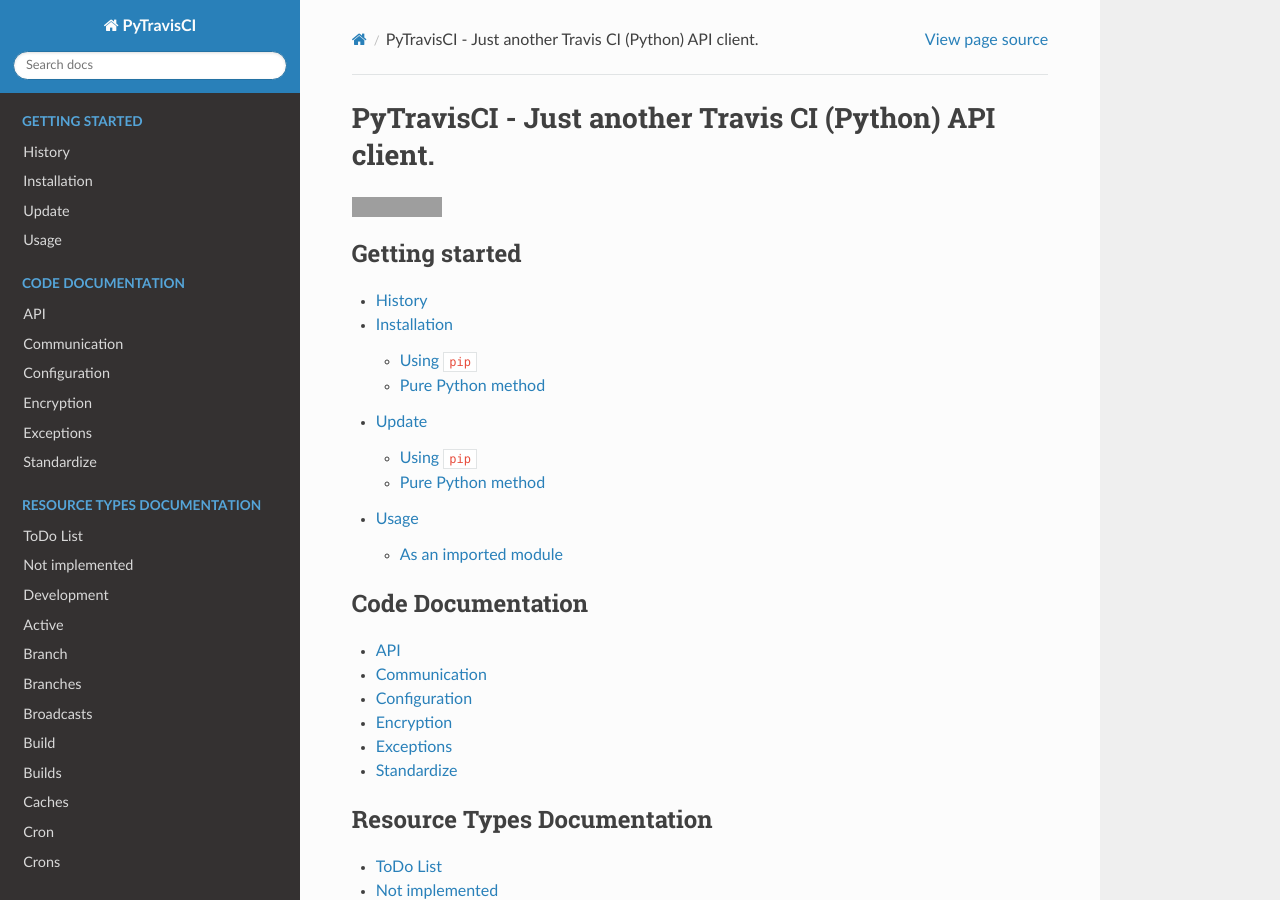
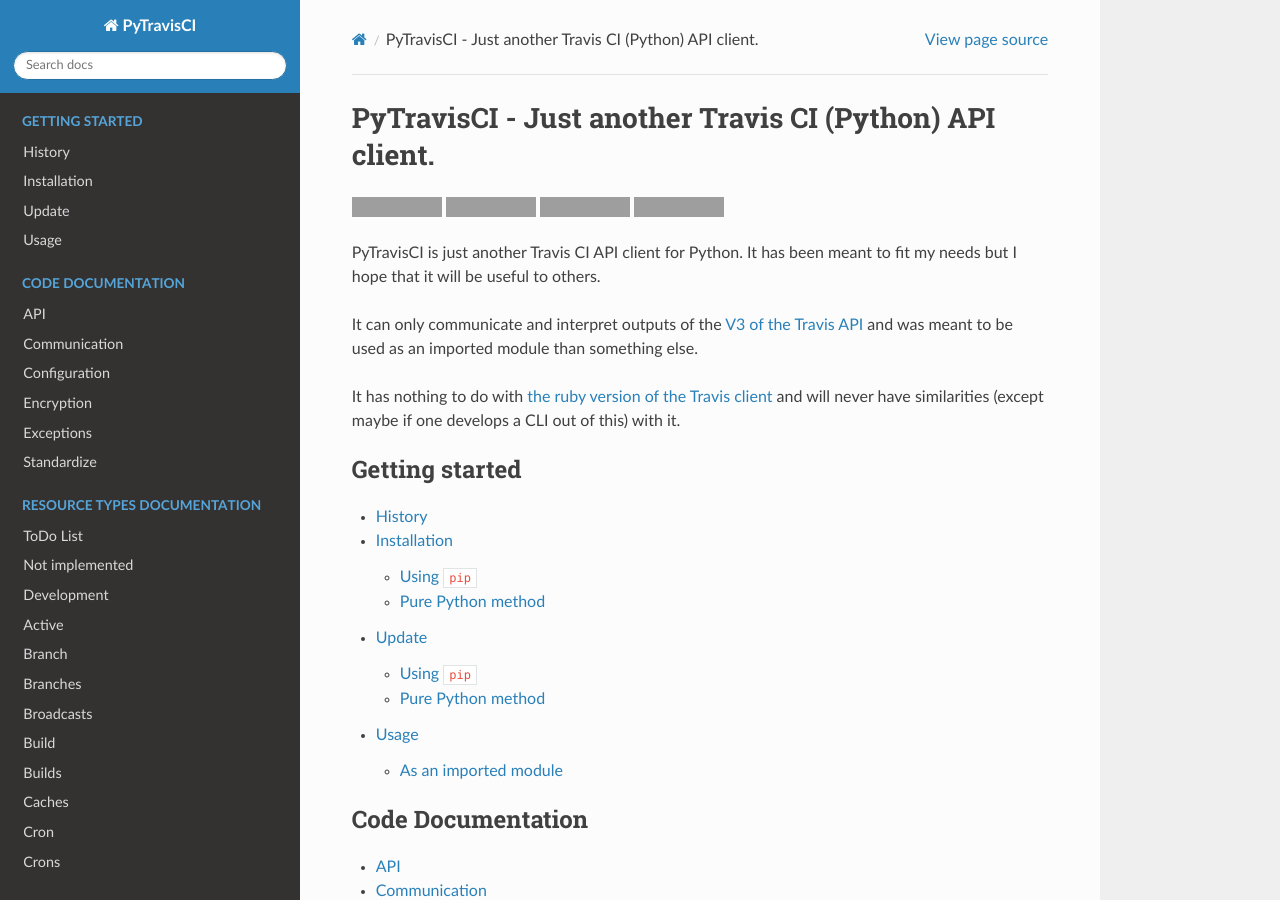
Before and after one commit to funilrys/PyTravisCI, a Sphinx documentation site: the page built from docs/source/index.rst, in a window 1280 px wide and 900 px high. Built offline with Sphinx 7.4.7 and the Read the Docs theme 2.0.0, drawn with Linux system fonts in a browser that asks for light colours; grey boxes are pictures that could not be loaded.

Commit message:
Introduction of Travis, Codacy and Coveralls badges.
Also:
  * Introduction of a short intro

```diff
--- a/docs/source/index.rst
+++ b/docs/source/index.rst
@@ -1,8 +1,29 @@
 PyTravisCI - Just another Travis CI (Python) API client.
 ========================================================
 
+.. image:: https://travis-ci.com/funilrys/PyTravisCI.svg?branch=master
+    :target: https://travis-ci.com/funilrys/PyTravisCI
+.. image:: https://coveralls.io/repos/github/funilrys/PyTravisCI/badge.svg?branch=master
+    :target: https://coveralls.io/github/funilrys/PyTravisCI?branch=master
+.. image:: https://api.codacy.com/project/badge/Grade/a7952fe4bcd44c05aac6f1a1494fab0b
+    :target: https://www.codacy.com/app/funilrys/PyTravisCI?utm_source=github.com&amp;utm_medium=referral&amp;utm_content=funilrys/PyTravisCI&amp;utm_campaign=Badge_Grade
 .. image:: https://img.shields.io/badge/code%20style-black-000000.png
     :target: https://github.com/ambv/black
+
+
+PyTravisCI is just another Travis CI API client for Python.
+It has been meant to fit my needs but I hope that it will be useful to others.
+
+It can only communicate and interpret outputs of the `V3 of the Travis API`_
+and was meant to be used as an imported module than something else.
+
+It has nothing to do with `the ruby version of the Travis client`_ and
+will never have similarities
+(except maybe if one develops a CLI out of this) with it.
+
+
+.. _V3 of the Travis API: https://developer.travis-ci.org/
+.. _the ruby version of the Travis client: https://github.com/travis-ci/travis.rb
 
 .. toctree::
    :maxdepth: 2
```
Also changed, not shown: README.rst (+6 -1 lines).
